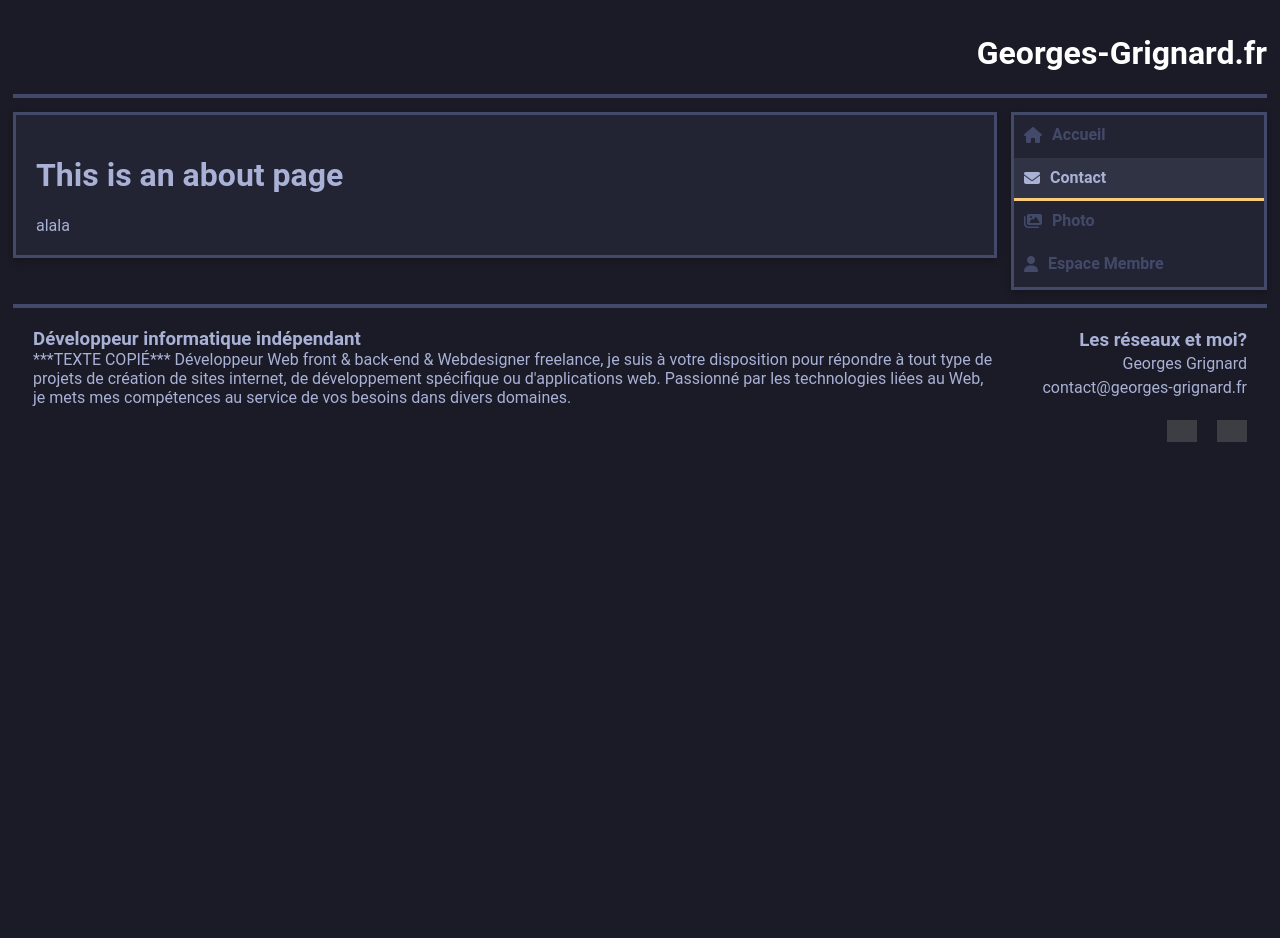
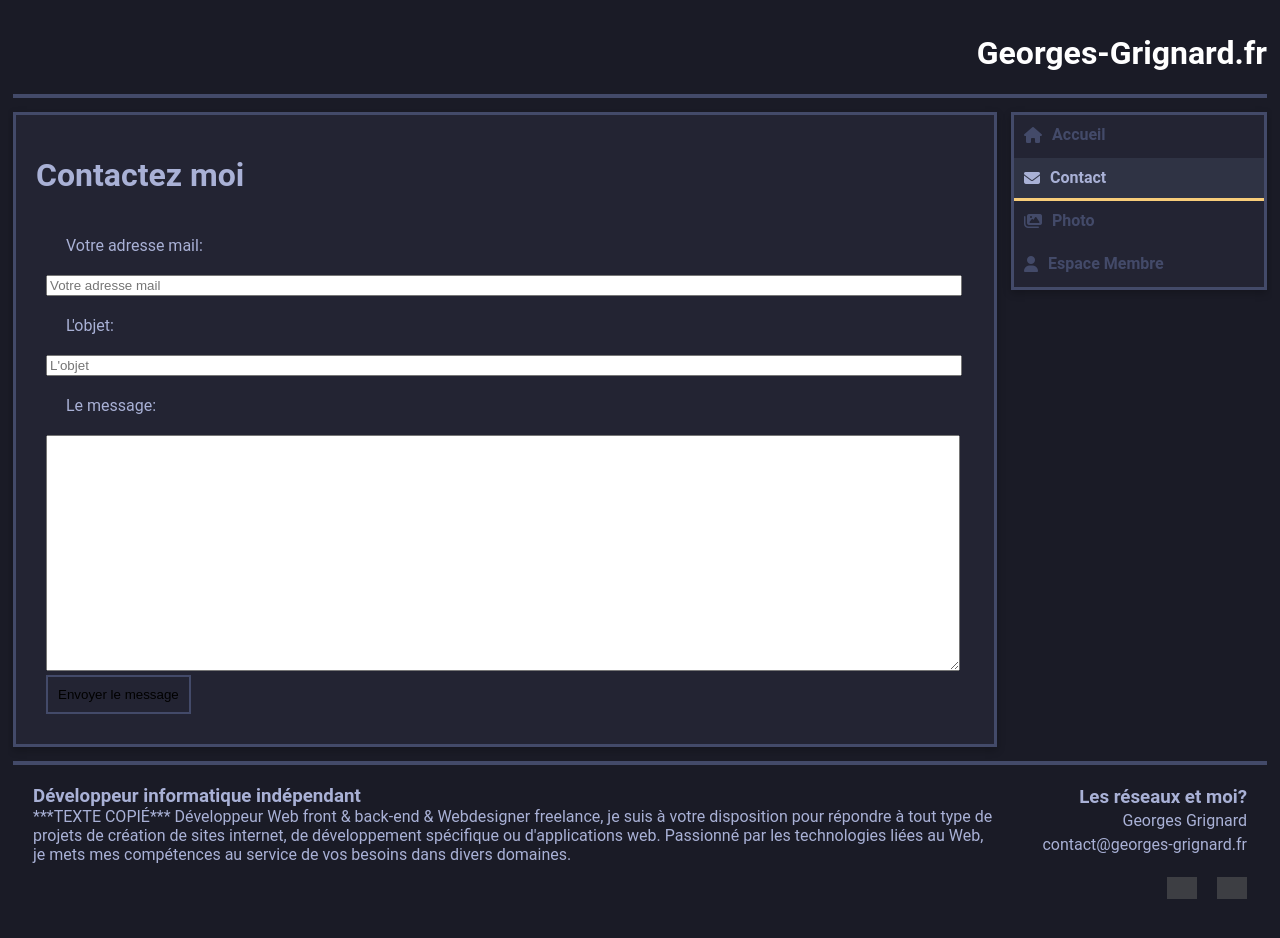
Before and after one commit to Geordinateur/monsite, a Vue app in the folder front/: page /contact in a window 1280 px wide. Before the commit the page ends 800 px from the top, so only its background shows below. Built offline with nearby package versions, Linux system fonts and the light colour scheme; grey boxes are pictures that could not be loaded.

Commit message:
Start form contact

```diff
--- a/front/src/App.vue
+++ b/front/src/App.vue
@@ -261,6 +261,32 @@ footer {
   border: 2px solid $border;
 }
 
+.form {
+  display: flex;
+  flex-flow: column wrap;
+  margin: 10px;
+  margin-right: 20px;
+  label {
+    display: block;
+    margin: 20px;
+  }
+  input, textarea {
+    width: 100%;
+  }
+  textarea {
+    min-height: 230px;
+  }
+}
+
+button {
+  padding: 10px;
+  background-color: $background-content;
+  border: 2px solid $border;
+}
+
+button:hover {
+  background-color: $background;
+}
 
 .fade-page-enter-active, .fade-page-leave-active {
   transition: opacity .2s, transform .2s;
--- a/front/src/views/Contact.vue
+++ b/front/src/views/Contact.vue
@@ -1,6 +1,22 @@
 <template>
   <div class="about">
-    <h1>This is an about page</h1>
-    alala
+    <h1>Contactez moi</h1>
+    <form class="form" method="post" action="">
+      <div class="form-email">
+        <label for="email">Votre adresse mail: </label>
+        <input type="email" name="email" id="email" placeholder="Votre adresse mail" required>
+      </div>
+      <div class="form-object">
+        <label for="object">L'objet: </label>
+        <input type="object" name="object" id="object" placeholder="L'objet" required>
+      </div>
+      <div class="form-text">
+        <label for="text">Le message: </label>
+        <textarea name="text" id="text"></textarea>
+      </div>
+      <div class="button">
+        <button type="submit">Envoyer le message</button>
+      </div>
+    </form>
   </div>
 </template>
```
Also changed, not shown: 2 other files (tests, documents, lock files or other folders).
